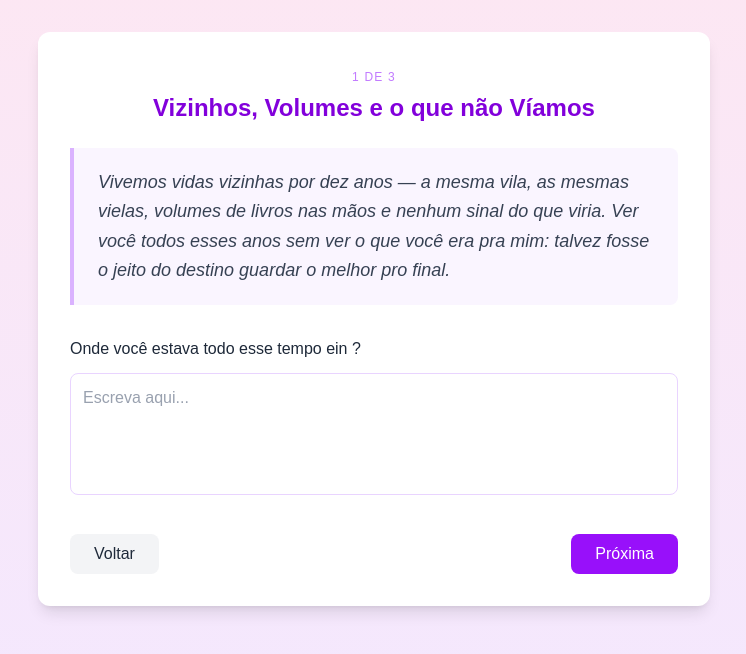
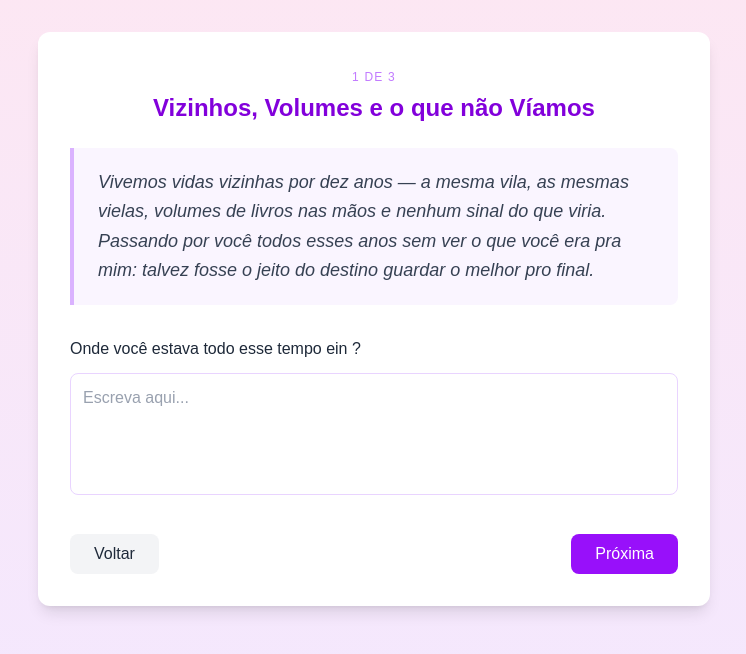
Before and after one commit to MarcosFlavioGS/love-app, a Next.js app: page /questions/0 in a window 1280 px wide. Shown: the top 654 px of the page, without its empty margins (266-1012 px from the left). Built offline with nearby package versions, Linux system fonts and the light colour scheme.

Commit message:
update message

```diff
--- a/app/love-data.ts
+++ b/app/love-data.ts
@@ -76,7 +76,7 @@ export const loveSite = {
     {
       id: 'vizinhos',
       pageTitle: 'Vizinhos, Volumes e o que não Víamos',
-      declaration: `Vivemos vidas vizinhas por dez anos — a mesma vila, as mesmas vielas, volumes de livros nas mãos e nenhum sinal do que viria. Ver você todos esses anos sem ver o que você era pra mim: talvez fosse o jeito do destino guardar o melhor pro final.`,
+      declaration: `Vivemos vidas vizinhas por dez anos — a mesma vila, as mesmas vielas, volumes de livros nas mãos e nenhum sinal do que viria. Passando por você todos esses anos sem ver o que você era pra mim: talvez fosse o jeito do destino guardar o melhor pro final.`,
       question: 'Onde você estava todo esse tempo ein ?'
     },
     {
```
